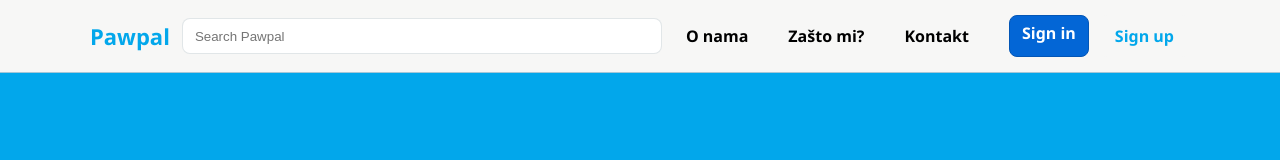
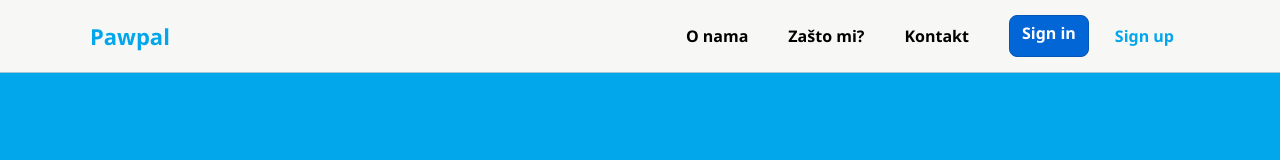
Before and after one commit to EmaZidar/PsiciUOphodnji, a React (Vite) app in the folder client/: page / in a window 1280 px wide. Shown: the top 160 px of the page. Built offline with nearby package versions, Linux system fonts and the light colour scheme.

Commit message:
maknut search bar - nepotreban je

```diff
--- a/client/src/components/Header.jsx
+++ b/client/src/components/Header.jsx
@@ -10,14 +10,7 @@ export default function Header() {
           <Link className="brand" to="/">Pawpal</Link>
         </div>
 
-        <div className="header-center">
-          <input
-            className="header-search"
-            type="search"
-            placeholder="Search Pawpal"
-            aria-label="Search"
-          />
-        </div>
+        {/* search removed per request */}
 
         <div className="header-right">
           <nav className="header-nav" aria-label="Glavni izbornik">
```
